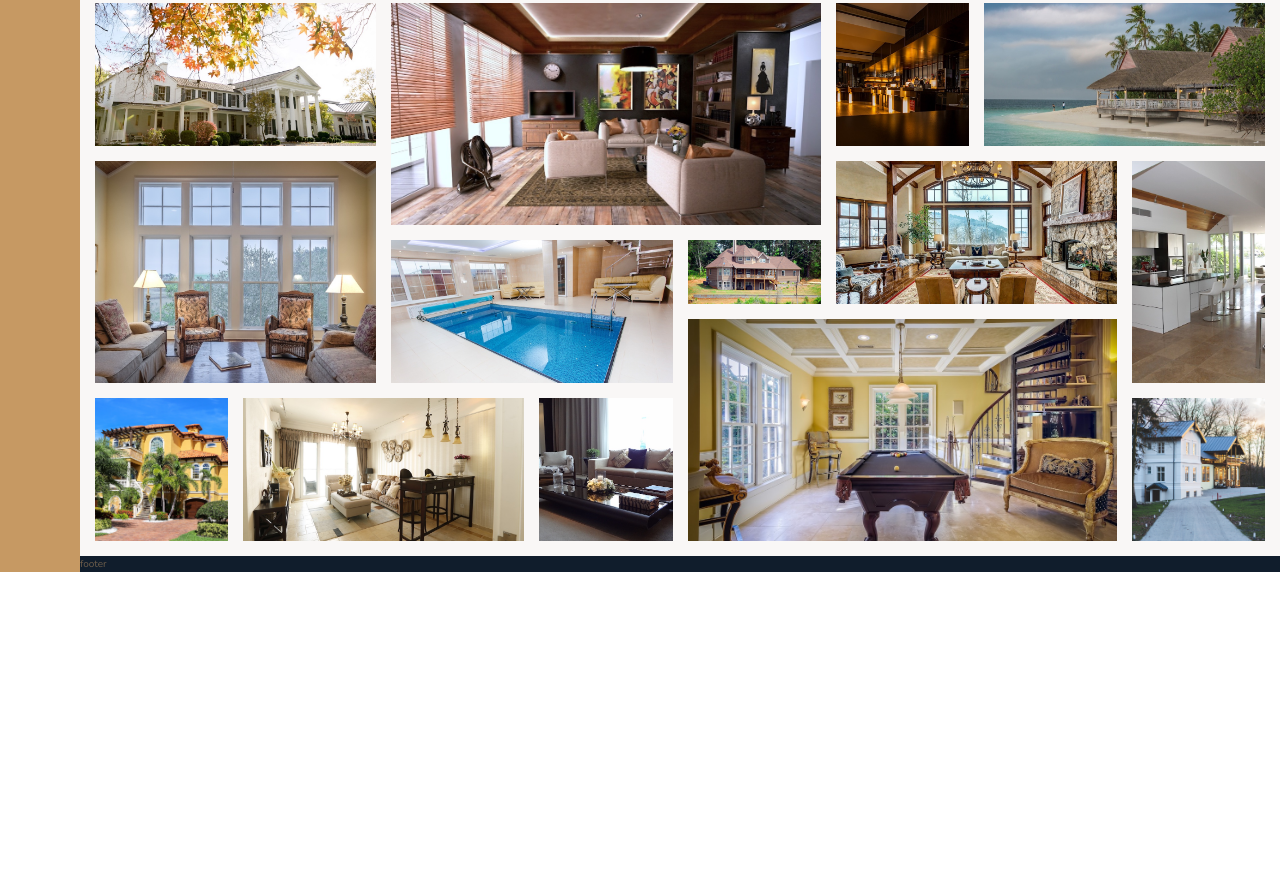
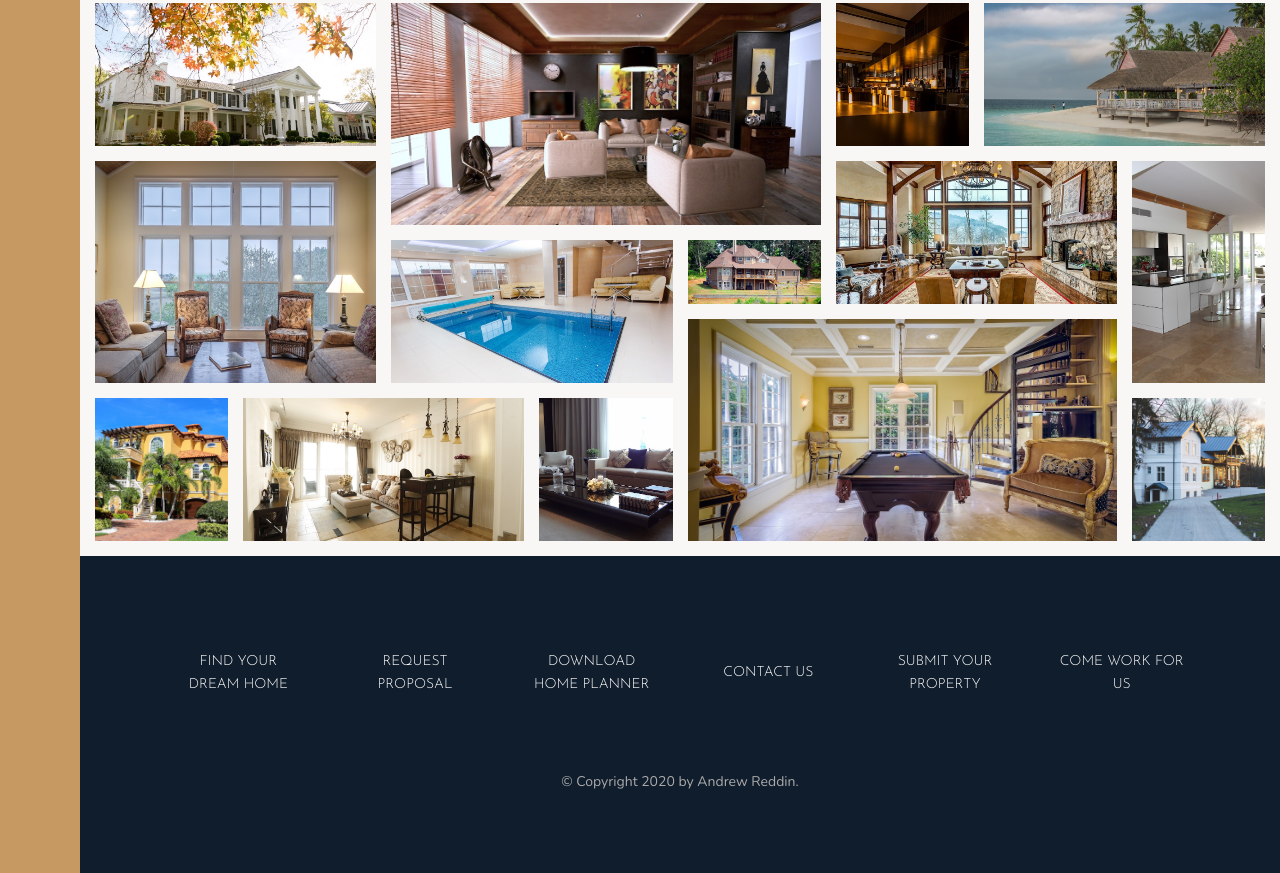
Before and after one commit to areddin409/Nexter, a website: page index.html in a window 1280 px wide. Shown: the part 3084-3957 px from the top of the page. Before the commit the page ends 3656 px from the top, so only its background shows below. Drawn offline with nearby package versions, Linux system fonts and the light colour scheme.

Commit message:
Completed Footer

```diff
--- a/index.html
+++ b/index.html
@@ -333,7 +333,17 @@
         </section>
 
         <footer class="footer">
-            footer
+            <ul class="nav">
+                <li class="nav__item"><a href="#" class="nav__link">Find your dream home</a></li>
+                <li class="nav__item"><a href="#" class="nav__link">Request Proposal</a></li>
+                <li class="nav__item"><a href="#" class="nav__link">Download home planner</a></li>
+                <li class="nav__item"><a href="#" class="nav__link">Contact Us</a></li>
+                <li class="nav__item"><a href="#" class="nav__link">Submit your property</a></li>
+                <li class="nav__item"><a href="#" class="nav__link">Come work for us</a></li>
+            </ul>
+            <p class="copyright">
+                &copy; Copyright 2020 by Andrew Reddin.
+            </p>
         </footer>
     </body>
 </html>
--- a/sass/_footer.scss
+++ b/sass/_footer.scss
@@ -1,4 +1,43 @@
 .footer {
   background-color: $color-secondary;
   grid-column: full-start/full-end;
+  padding: 8rem;
 }
+
+.nav {
+  list-style: none;
+
+  display: grid;
+  grid-template-columns: repeat(auto-fit, minmax(15rem, 1fr));
+  grid-gap: 2rem;
+  align-items: center;
+
+  &__link:link,
+  &__link:visited {
+    font-size: 1.4rem;
+    color: #fff;
+    text-decoration: none;
+    font-family: $font-display;
+    text-transform: uppercase;
+    text-align: center;
+    padding: 1.5rem;
+    display: block;
+    transition: all 0.2s;
+  }
+
+  &__link:hover,
+  &__link:active {
+    background-color: rgba(#fff, 0.05);
+    transform: translate(-3px);
+  }
+}
+
+.copyright {
+  font-size: 1.4rem;
+  color: $color-grey-light-2;
+  margin-top: 6rem;
+  margin-right: auto;
+  margin-left: auto;
+  text-align: center;
+  width: 70%;
+}
```
Also changed, not shown: css/style.css.
